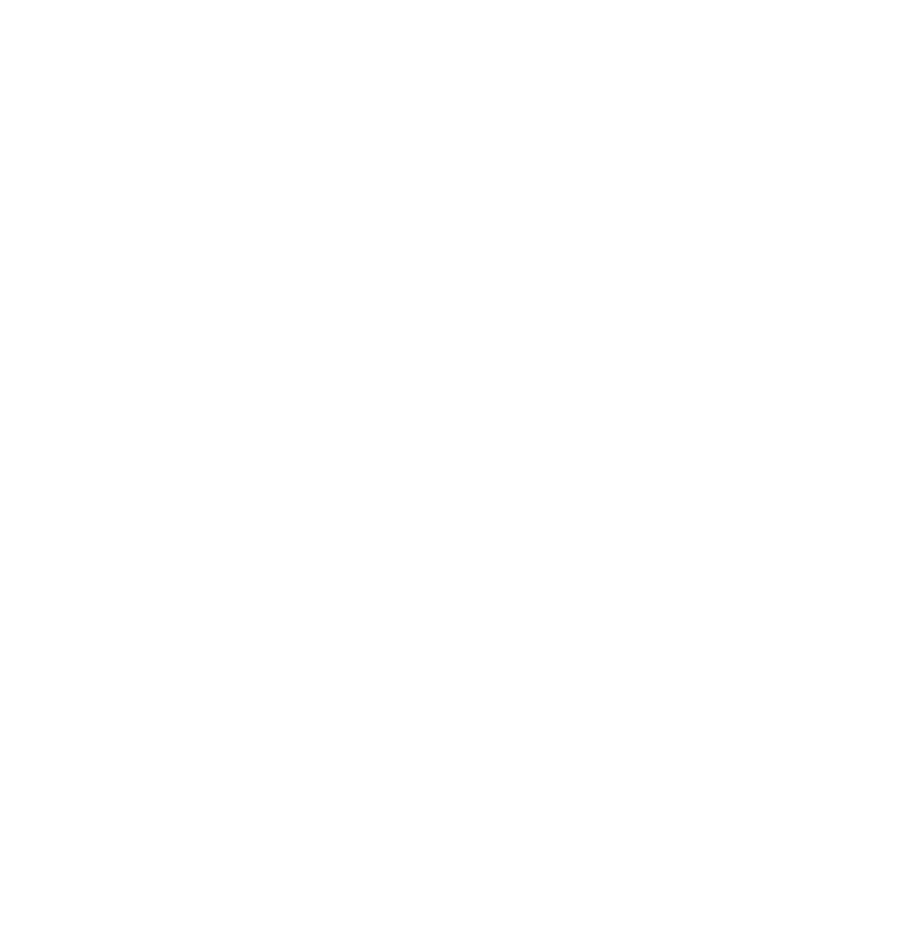
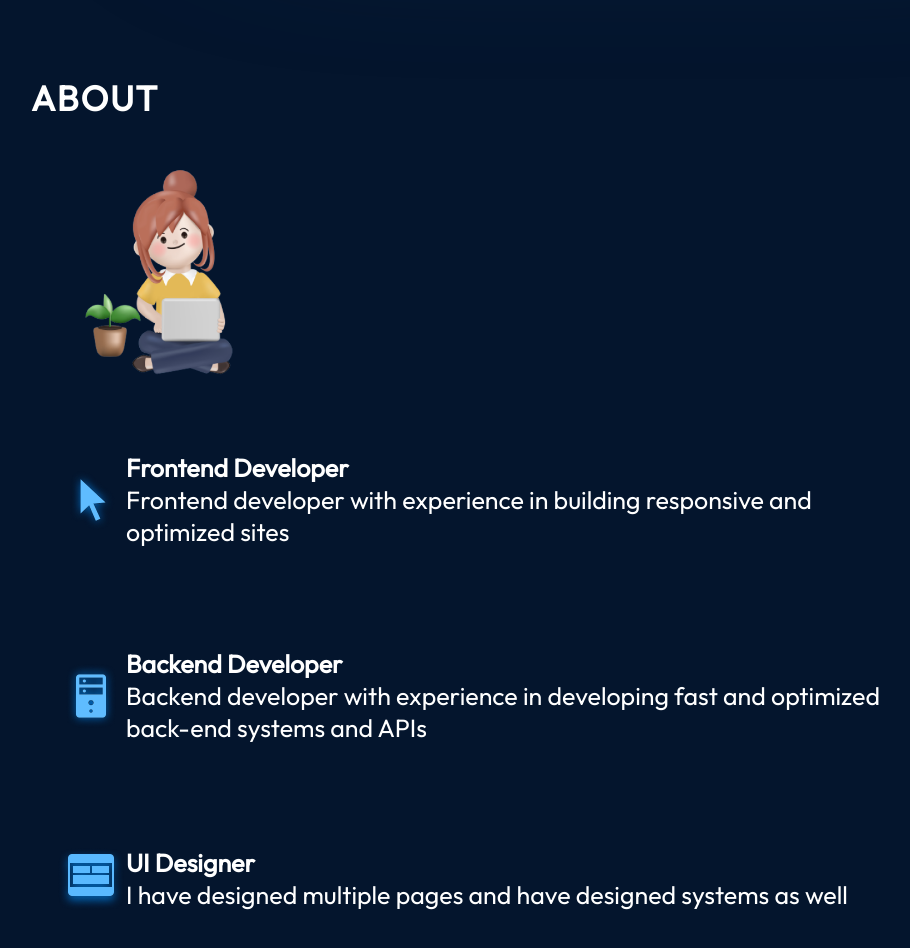
Before and after one commit to tanmayidev/portfolio-v1, a React (Vite) app: page / in a window 1280 px wide. Shown: the part 860-1808 px from the top of the page, without its empty margins (170-1080 px from the left). Before the commit the page ends 800 px from the top, so only its background shows below. Built offline with nearby package versions, Linux system fonts and the light colour scheme.

Commit message:
feat: add About section

```diff
--- a/src/App.tsx
+++ b/src/App.tsx
@@ -1,12 +1,14 @@
 import styles from "./App.module.css";
 import { Navbar } from "./components/Navbar/Navbar";
 import { Hero } from "./components/Hero/Hero";
+import { About } from "./components/About/About";
 
 function App() {
   return (
     <div className={styles.App}>
       <Navbar />
       <Hero />
+      <About />
     </div>
   );
 }
--- /dev/null
+++ b/src/components/About/About.module.css
@@ -0,0 +1,67 @@
+@import "../../vars.css";
+
+.container {
+  position: relative;
+  background-color: rgba(12, 12, 12, 0, 6);
+  border-radius: 15px;
+  padding: 73px;
+  margin-top: 129px;
+  z-index: 1;
+  margin-left: 10%;
+  margin-right: 10%;
+}
+
+.title {
+  color: var(--color-text);
+  font-size: 35px;
+  font-weight: 700;
+  letter-spacing: 1.75px;
+  text-transform: uppercase;
+}
+
+.content {
+  display: flex;
+  flex-direction: row;
+  align-items: center;
+}
+
+.aboutImage {
+  width: 35%;
+}
+
+.aboutItems {
+  color: var(--color-text);
+  display: flex;
+  flex-direction: column;
+  gap: 50px;
+}
+
+.aboutItem {
+  display: flex;
+  flex-direction: row;
+  align-items: center;
+  border-radius: 20px;
+  list-style: none;
+  padding: 25px;
+  background-image: linear-gradient(
+    90deg,
+    rgba(165, 215, 222, 0.42) 0%,
+    rgba(255, 255, 255, 0) 100%
+  );
+  background-size: 0 100%;
+  background-repeat: no-repeat;
+  transition: 0.4s;
+}
+
+.aboutItem:hover {
+  background-size: 100% 100%;
+}
+
+.aboutItem h3 {
+  font-size: 25px;
+  font-weight: 600;
+}
+
+.aboutItem p {
+  font-size: 25px;
+}
--- /dev/null
+++ b/src/components/About/About.tsx
@@ -0,0 +1,48 @@
+import { getImageUrl } from "../../util";
+import styles from "./About.module.css";
+
+export const About = () => {
+  return (
+    <section className={styles.container}>
+      <h2 className={styles.title}>About</h2>
+      <div className={styles.content}>
+        <img
+          src={getImageUrl("about/aboutImage.png")}
+          alt="Me sitting with a laptop"
+          className={styles.aboutImage}
+        />
+      </div>
+      <ul className={styles.aboutItems}>
+        <li className={styles.aboutItem}>
+          <img src={getImageUrl("about/cursorIcon.png")} alt="Cursor icon" />
+          <div className={styles.aboutItemText}>
+            <h3>Frontend Developer</h3>
+            <p>
+              Frontend developer with experience in building responsive and
+              optimized sites
+            </p>
+          </div>
+        </li>
+        <li className={styles.aboutItem}>
+          <img src={getImageUrl("about/serverIcon.png")} alt="Server icon" />
+          <div className={styles.aboutItemText}>
+            <h3>Backend Developer</h3>
+            <p>
+              Backend developer with experience in developing fast and optimized
+              back-end systems and APIs
+            </p>
+          </div>
+        </li>
+        <li className={styles.aboutItem}>
+          <img src={getImageUrl("about/uiIcon.png")} alt="UI icon" />
+          <div className={styles.aboutItemText}>
+            <h3>UI Designer</h3>
+            <p>
+              I have designed multiple pages and have designed systems as well
+            </p>
+          </div>
+        </li>
+      </ul>
+    </section>
+  );
+};
```
